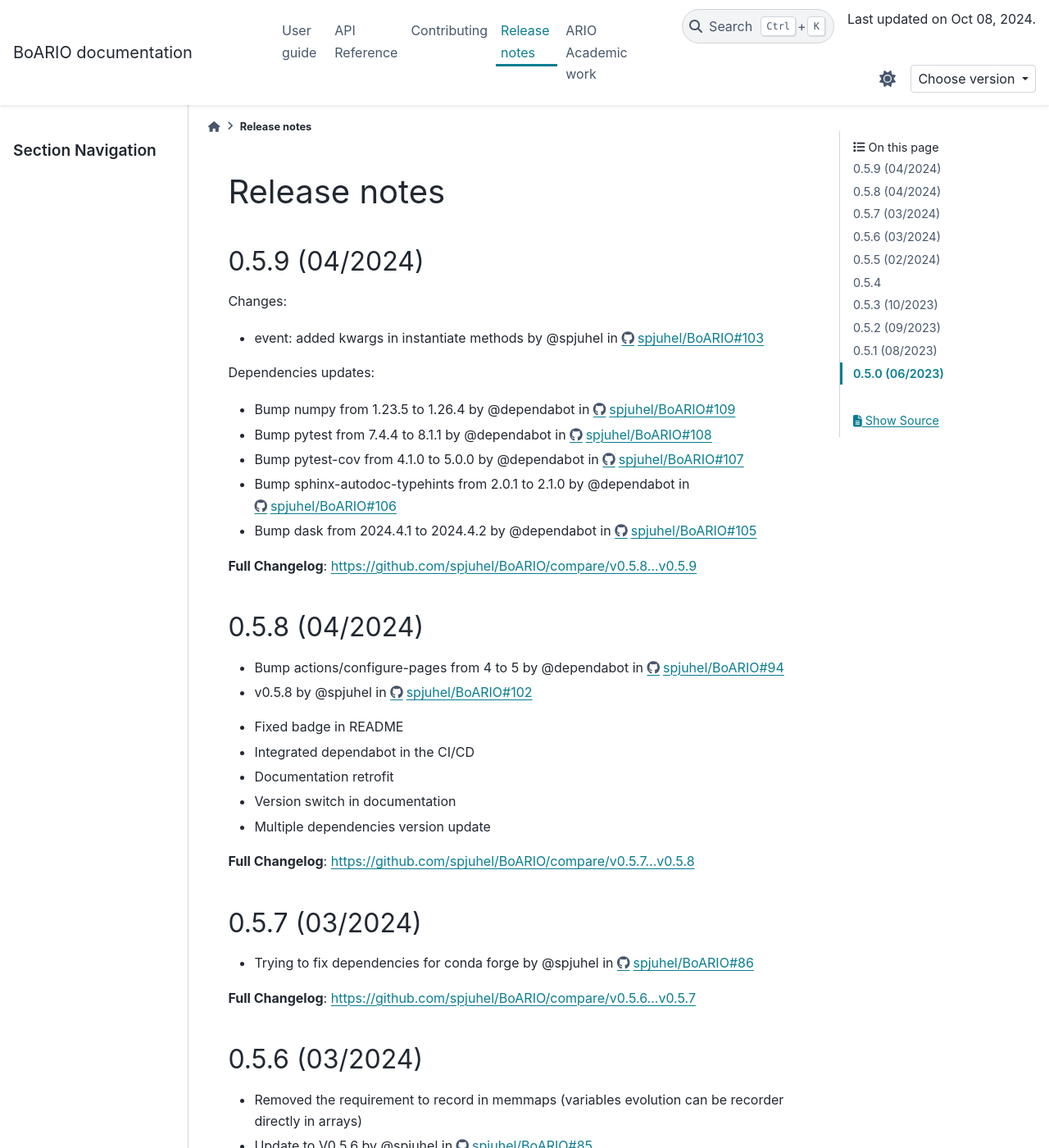
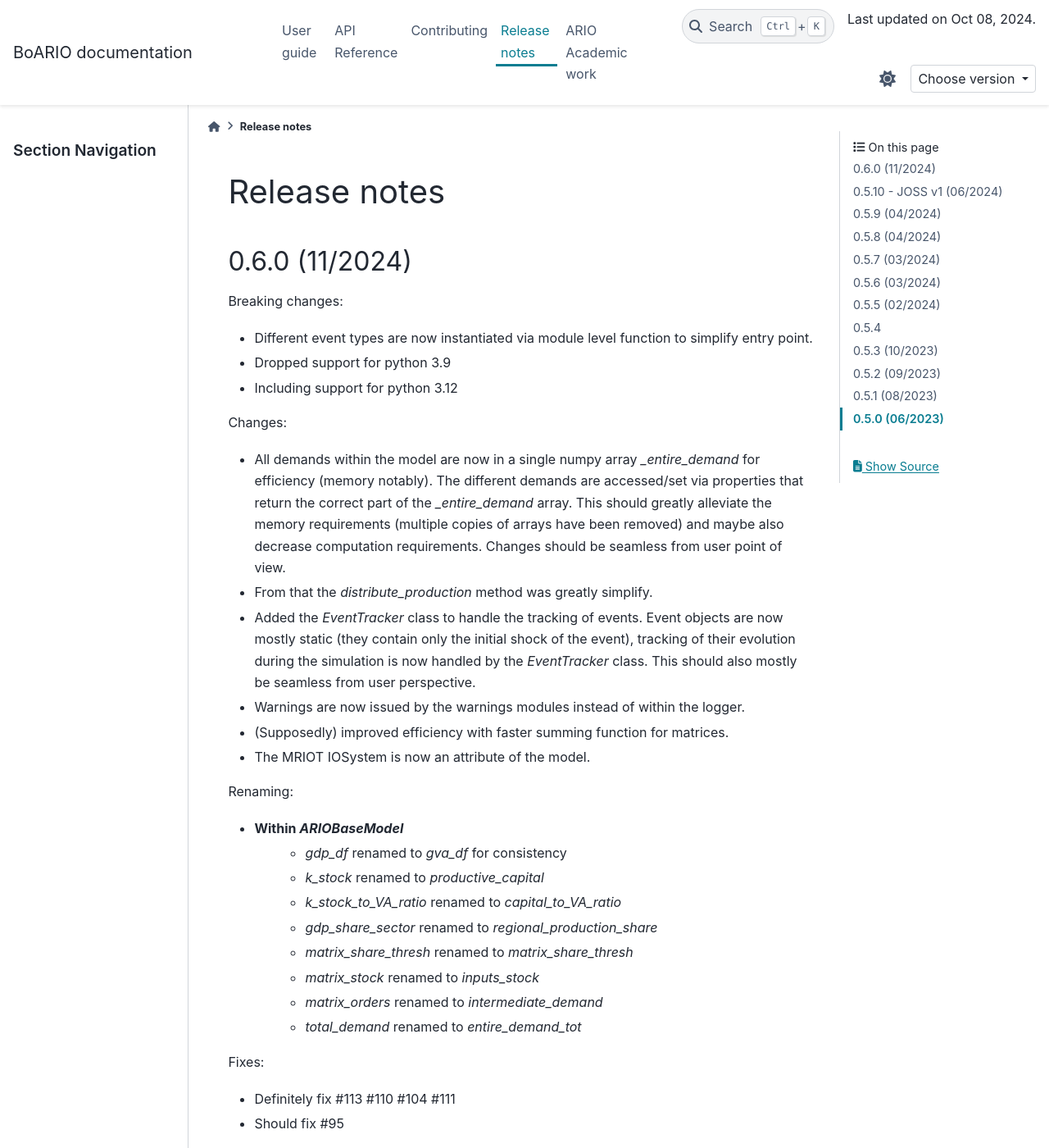
Before and after one commit to spjuhel/BoARIO, a Sphinx documentation site: the page built from docs/source/release-note.rst, in a window 1280 px wide and 1400 px high. Shown: the whole window at 82% size. Built offline with Sphinx 7.4.7 and the PyData theme 0.15.4, drawn with Linux system fonts in a browser that asks for light colours; some of the changed text lies outside the part shown.

Commit message:
updates doc version switcher and changelog

```diff
--- a/docs/source/release-note.rst
+++ b/docs/source/release-note.rst
@@ -1,5 +1,52 @@
 Release notes
 ================
+
+0.6.0 (11/2024)
+----------------
+
+Breaking changes:
+
+* Different event types are now instantiated via module level function to simplify entry point.
+* Dropped support for python 3.9
+* Including support for python 3.12
+
+Changes:
+
+* All demands within the model are now in a single numpy array `_entire_demand` for efficiency (memory notably). The different demands are accessed/set via properties that return the correct part of the `_entire_demand` array. This should greatly alleviate the memory requirements (multiple copies of arrays have been removed) and maybe also decrease computation requirements. Changes should be seamless from user point of view.
+* From that the `distribute_production` method was greatly simplify.
+* Added the `EventTracker` class to handle the tracking of events. Event objects are now mostly static (they contain only the initial shock of the event), tracking of their evolution during the simulation is now handled by the `EventTracker` class. This should also mostly be seamless from user perspective.
+* Warnings are now issued by the warnings modules instead of within the logger.
+* (Supposedly) improved efficiency with faster summing function for matrices.
+* The MRIOT IOSystem is now an attribute of the model.
+
+Renaming:
+
+- Within `ARIOBaseModel`
+    * `gdp_df` renamed to `gva_df` for consistency
+    * `k_stock` renamed to `productive_capital`
+    * `k_stock_to_VA_ratio` renamed to `capital_to_VA_ratio`
+    * `gdp_share_sector` renamed to `regional_production_share`
+    * `matrix_share_thresh` renamed to `matrix_share_thresh`
+    * `matrix_stock` renamed to `inputs_stock`
+    * `matrix_orders` renamed to `intermediate_demand`
+    * `total_demand` renamed to `entire_demand_tot`
+
+Fixes:
+
+* Definitely fix #113 #110 #104 #111
+* Should fix #95
+
+0.5.10 - JOSS v1 (06/2024)
+---------------------------
+
+This release is associated with the JOSS publication of BoARIO.
+
+Changes:
+
+* Small changes to README and documentation for grammar by @potterzot in https://github.com/spjuhel/BoARIO/pull/119
+* JOSS Version 1 by @spjuhel in https://github.com/spjuhel/BoARIO/pull/124
+
+**Full Changelog**: https://github.com/spjuhel/BoARIO/compare/v0.5.9...v0.5.10
 
 0.5.9 (04/2024)
 ----------------
```
Also changed, not shown: docs/source/_static/switcher.json (+6 -1 lines), docs/source/versions.yaml (+10 -0 lines).
